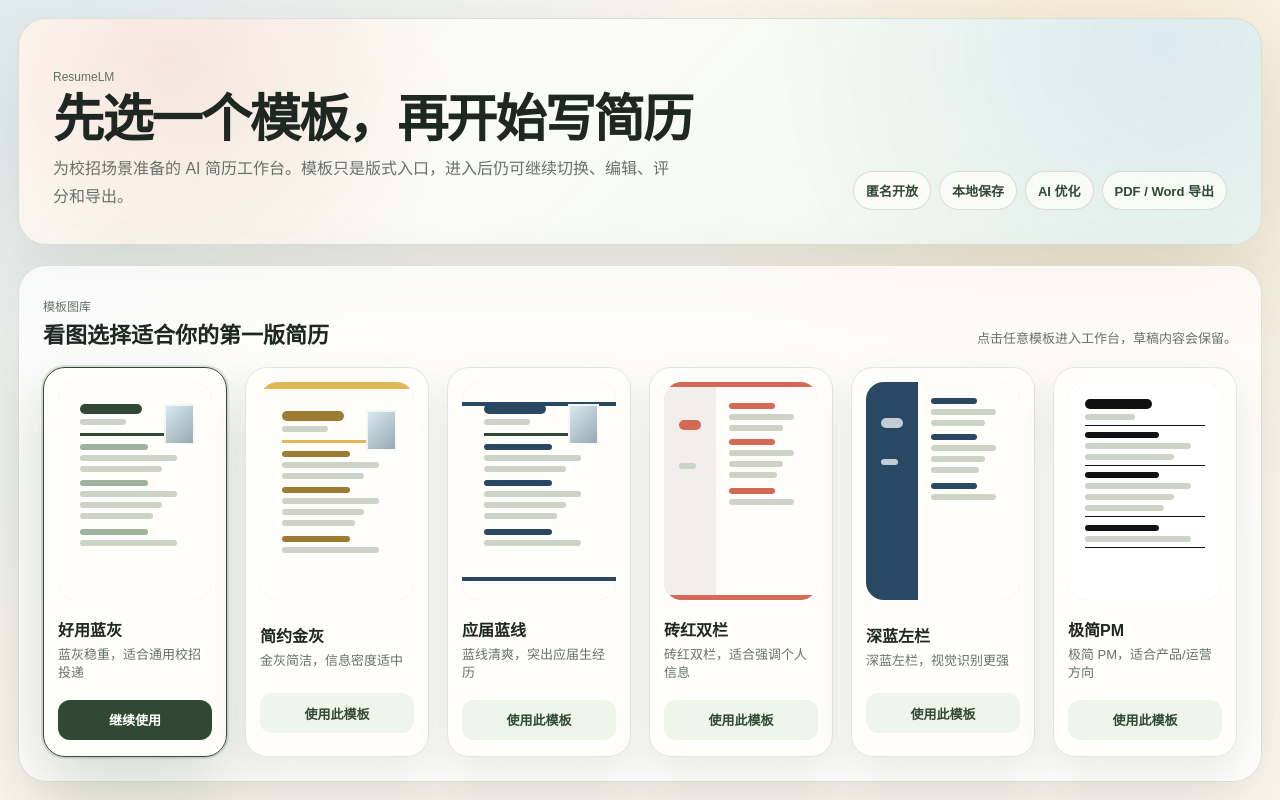
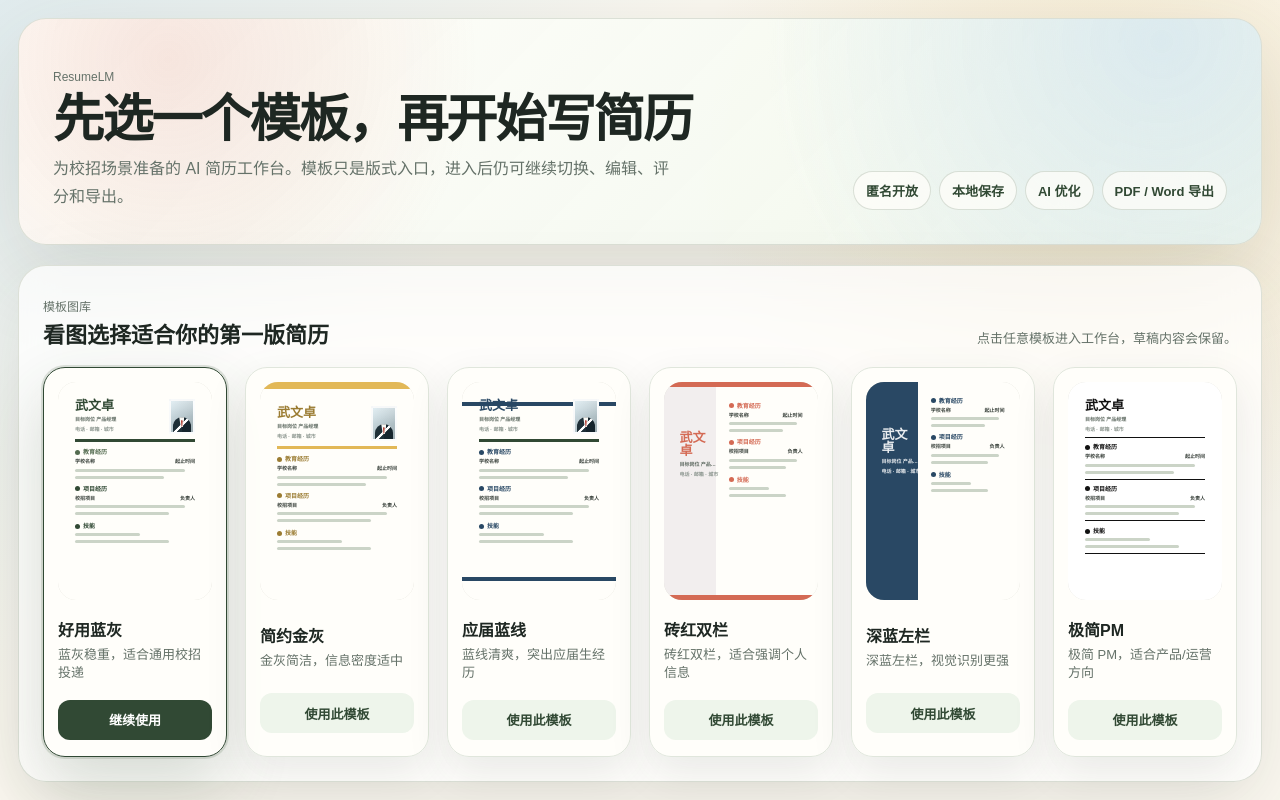
Before and after one commit to wwz-1017/resumelm, a Next.js app: page / in a window 1280 px wide. Built offline with nearby package versions, Linux system fonts and the light colour scheme.

Commit message:
feat: improve template gallery snapshots

```diff
--- a/src/app/globals.css
+++ b/src/app/globals.css
@@ -1330,73 +1330,175 @@ button {
   position: relative;
   display: grid;
   align-content: start;
-  gap: 8px;
+  gap: 7px;
   width: 100%;
   height: 100%;
-  padding: 14%;
+  padding: 11%;
   background: #fffefa;
 }
 
 .snapshot-header,
 .snapshot-section {
   display: grid;
+  gap: 4px;
+  min-width: 0;
+}
+
+.snapshot-header {
+  position: relative;
+  min-height: 38px;
+  padding-bottom: 7px;
+  border-bottom: 3px solid var(--moss-dark);
+}
+
+.snapshot-name {
+  display: block;
+  width: 66%;
+  color: var(--moss-dark);
+  font-size: 13px;
+  font-weight: 900;
+  line-height: 1;
+}
+
+.snapshot-target,
+.snapshot-contact {
+  display: block;
+  max-width: 72%;
+  overflow: hidden;
+  color: #5e6a61;
+  font-size: 5px;
+  font-weight: 700;
+  line-height: 1.2;
+  text-overflow: ellipsis;
+  white-space: nowrap;
+}
+
+.snapshot-contact {
+  color: #8a948d;
+  font-weight: 600;
+}
+
+.snapshot-section-title {
+  display: inline-flex;
+  align-items: center;
+  gap: 3px;
+  width: fit-content;
+  max-width: 78%;
+  color: var(--moss-dark);
+  font-size: 6px;
+  font-weight: 900;
+  line-height: 1;
+}
+
+.snapshot-section-title::before {
+  content: "";
+  width: 5px;
+  height: 5px;
+  border-radius: 999px;
+  background: currentColor;
+}
+
+.snapshot-row {
+  display: flex;
+  justify-content: space-between;
   gap: 5px;
-  min-width: 0;
-}
-
-.snapshot-header {
-  padding-bottom: 8px;
-  border-bottom: 3px solid var(--moss-dark);
-}
-
-.snapshot-name,
-.snapshot-subtitle,
-.snapshot-section span {
+  color: #333b35;
+  font-size: 5px;
+  font-weight: 800;
+  line-height: 1.1;
+}
+
+.snapshot-line {
   display: block;
-  height: 6px;
+  width: 74%;
+  height: 3px;
   border-radius: 999px;
   background: #cbd4c7;
 }
 
-.snapshot-name {
-  width: 56%;
-  height: 10px;
-  background: var(--moss-dark);
-}
-
-.snapshot-subtitle {
-  width: 42%;
-}
-
-.snapshot-section span:nth-child(1) {
-  width: 62%;
-  background: #9fb29d;
-}
-
-.snapshot-section span:nth-child(2) {
-  width: 88%;
-}
-
-.snapshot-section span:nth-child(3) {
-  width: 74%;
-}
-
-.snapshot-section span:nth-child(4) {
-  width: 66%;
+.snapshot-line.is-long {
+  width: 92%;
+}
+
+.snapshot-line.is-medium {
+  width: 78%;
+}
+
+.snapshot-line.is-short {
+  width: 54%;
+}
+
+.snapshot-section-primary .snapshot-section-title {
+  color: #536b4f;
 }
 
 .snapshot-section-short {
-  margin-top: 2px;
+  margin-top: 1px;
 }
 
 .snapshot-photo {
   position: absolute;
-  top: 10%;
-  right: 11%;
-  width: 20%;
+  top: 0;
+  right: 0;
+  display: grid;
+  place-items: end center;
+  width: 22%;
   aspect-ratio: 3 / 4;
-  border: 2px solid rgba(255, 255, 255, 0.86);
-  background: linear-gradient(135deg, #d8e8ee, #97a9b1);
+  overflow: hidden;
+  border: 2px solid rgba(255, 255, 255, 0.9);
+  background:
+    linear-gradient(180deg, rgba(255, 255, 255, 0.25), transparent 50%),
+    linear-gradient(135deg, #d8e8ee, #9cabb0);
+}
+
+.snapshot-suit {
+  position: relative;
+  display: grid;
+  justify-items: center;
+  align-content: end;
+  width: 100%;
+  height: 100%;
+  padding-top: 9%;
+}
+
+.snapshot-suit-head {
+  width: 34%;
+  aspect-ratio: 1;
+  border-radius: 999px;
+  background: linear-gradient(135deg, #f0d2ba, #c8a082);
+  box-shadow: inset 0 -3px 0 rgba(93, 67, 53, 0.12);
+}
+
+.snapshot-suit-body {
+  position: absolute;
+  right: 9%;
+  bottom: -3%;
+  left: 9%;
+  height: 52%;
+  border-radius: 999px 999px 6px 6px;
+  background:
+    linear-gradient(135deg, transparent 0 44%, #ffffff 45% 55%, transparent 56%),
+    linear-gradient(90deg, #1f3038 0 48%, #16252d 52%);
+}
+
+.snapshot-suit-shirt {
+  position: absolute;
+  top: 0;
+  left: 36%;
+  width: 28%;
+  height: 62%;
+  clip-path: polygon(0 0, 100% 0, 70% 100%, 30% 100%);
+  background: #f8f8f4;
+}
+
+.snapshot-suit-tie {
+  position: absolute;
+  top: 16%;
+  left: 45%;
+  width: 10%;
+  height: 42%;
+  clip-path: polygon(50% 0, 100% 18%, 72% 100%, 28% 100%, 0 18%);
+  background: #b5473d;
 }
 
 .snapshot-simple .snapshot-paper {
@@ -1408,7 +1510,11 @@ button {
 }
 
 .snapshot-simple .snapshot-name,
-.snapshot-simple .snapshot-section span:nth-child(1) {
+.snapshot-simple .snapshot-section-title {
+  color: #9b7c32;
+}
+
+.snapshot-simple .snapshot-section-title::before {
   background: #9b7c32;
 }
 
@@ -1420,7 +1526,11 @@ button {
 }
 
 .snapshot-graduate .snapshot-name,
-.snapshot-graduate .snapshot-section span:nth-child(1) {
+.snapshot-graduate .snapshot-section-title {
+  color: #294864;
+}
+
+.snapshot-graduate .snapshot-section-title::before {
   background: #294864;
 }
 
@@ -1437,15 +1547,26 @@ button {
 .snapshot-brick .snapshot-header {
   grid-row: 1 / span 3;
   border-bottom: 0;
-  padding-top: 45%;
+  align-content: center;
+  min-height: 100%;
+  padding-top: 42%;
 }
 
 .snapshot-brick .snapshot-section {
   grid-column: 2;
 }
 
+.snapshot-brick .snapshot-target,
+.snapshot-brick .snapshot-contact {
+  max-width: 100%;
+}
+
 .snapshot-brick .snapshot-name,
-.snapshot-brick .snapshot-section span:nth-child(1) {
+.snapshot-brick .snapshot-section-title {
+  color: #d46a54;
+}
+
+.snapshot-brick .snapshot-section-title::before {
   background: #d46a54;
 }
 
@@ -1460,19 +1581,27 @@ button {
 .snapshot-leftBlue .snapshot-header {
   grid-row: 1 / span 3;
   border-bottom: 0;
-  padding-top: 52%;
-}
-
-.snapshot-leftBlue .snapshot-header span {
-  background: rgba(255, 255, 255, 0.72);
+  align-content: center;
+  min-height: 100%;
+  padding-top: 48%;
+}
+
+.snapshot-leftBlue .snapshot-name,
+.snapshot-leftBlue .snapshot-target,
+.snapshot-leftBlue .snapshot-contact {
+  max-width: 100%;
+  color: rgba(255, 255, 255, 0.9);
 }
 
 .snapshot-leftBlue .snapshot-section {
   grid-column: 2;
 }
 
-.snapshot-leftBlue .snapshot-name,
-.snapshot-leftBlue .snapshot-section span:nth-child(1) {
+.snapshot-leftBlue .snapshot-section-title {
+  color: #294864;
+}
+
+.snapshot-leftBlue .snapshot-section-title::before {
   background: #294864;
 }
 
@@ -1489,7 +1618,11 @@ button {
 }
 
 .snapshot-minimalPm .snapshot-name,
-.snapshot-minimalPm .snapshot-section span:nth-child(1) {
+.snapshot-minimalPm .snapshot-section-title {
+  color: #111111;
+}
+
+.snapshot-minimalPm .snapshot-section-title::before {
   background: #111111;
 }
 
--- a/src/features/workspace/resume-workspace.tsx
+++ b/src/features/workspace/resume-workspace.tsx
@@ -1210,24 +1210,43 @@ function TemplateSnapshot({ templateId }: { templateId: TemplateId }) {
     <span className={`template-snapshot snapshot-${templateId}`} aria-hidden="true">
       <span className="snapshot-paper">
         <span className="snapshot-header">
-          {hasPhoto ? <span className="snapshot-photo" /> : null}
-          <span className="snapshot-name" />
-          <span className="snapshot-subtitle" />
+          {hasPhoto ? (
+            <span className="snapshot-photo">
+              <span className="snapshot-suit">
+                <span className="snapshot-suit-head" />
+                <span className="snapshot-suit-body">
+                  <span className="snapshot-suit-shirt" />
+                  <span className="snapshot-suit-tie" />
+                </span>
+              </span>
+            </span>
+          ) : null}
+          <span className="snapshot-name">武文卓</span>
+          <span className="snapshot-target">目标岗位 产品经理</span>
+          <span className="snapshot-contact">电话 · 邮箱 · 城市</span>
         </span>
         <span className="snapshot-section snapshot-section-primary">
-          <span />
-          <span />
-          <span />
+          <span className="snapshot-section-title">教育经历</span>
+          <span className="snapshot-row">
+            <span>学校名称</span>
+            <span>起止时间</span>
+          </span>
+          <span className="snapshot-line is-long" />
+          <span className="snapshot-line" />
         </span>
         <span className="snapshot-section">
-          <span />
-          <span />
-          <span />
-          <span />
+          <span className="snapshot-section-title">项目经历</span>
+          <span className="snapshot-row">
+            <span>校招项目</span>
+            <span>负责人</span>
+          </span>
+          <span className="snapshot-line is-long" />
+          <span className="snapshot-line is-medium" />
         </span>
         <span className="snapshot-section snapshot-section-short">
-          <span />
-          <span />
+          <span className="snapshot-section-title">技能</span>
+          <span className="snapshot-line is-short" />
+          <span className="snapshot-line is-medium" />
         </span>
       </span>
     </span>
```
